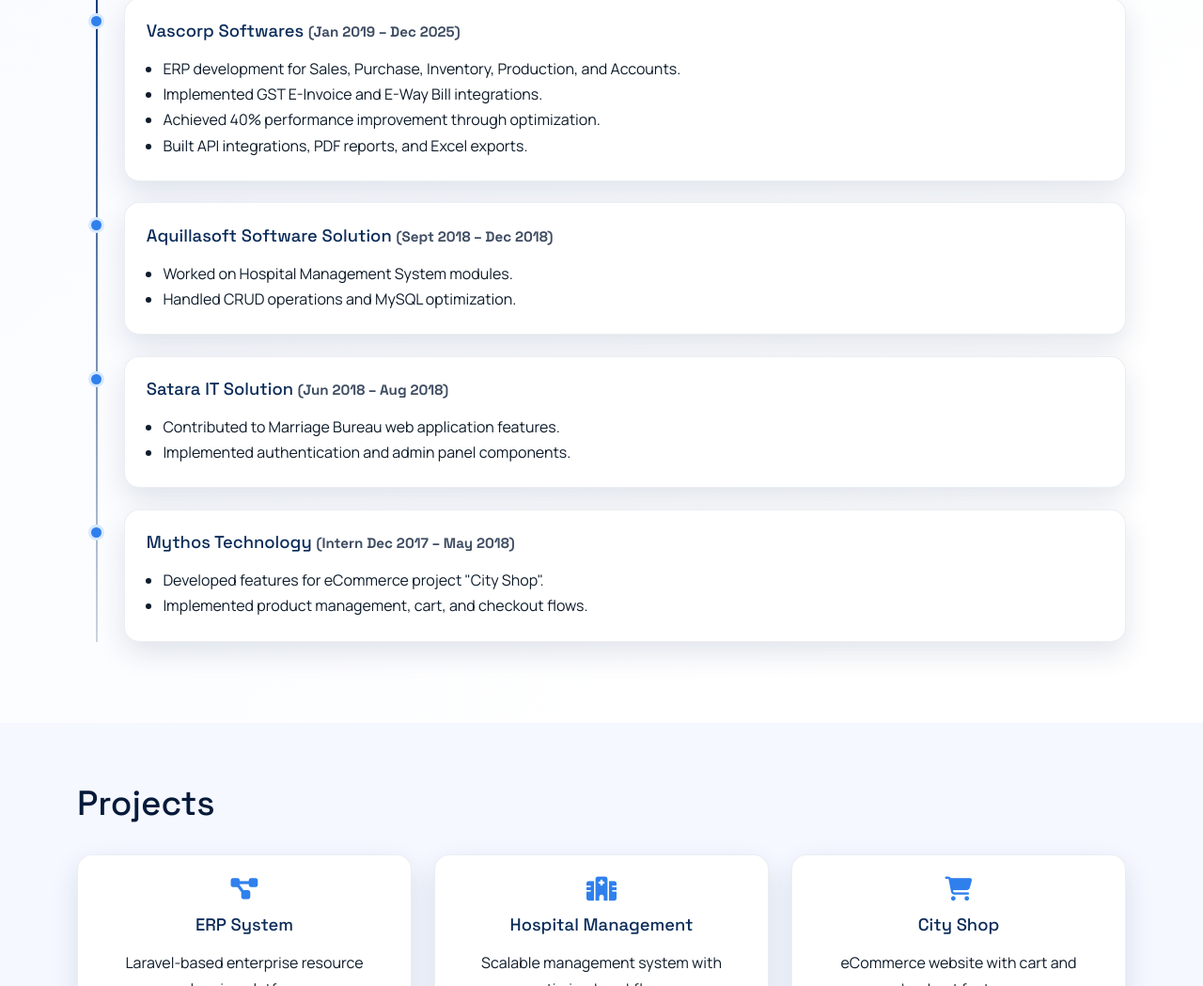
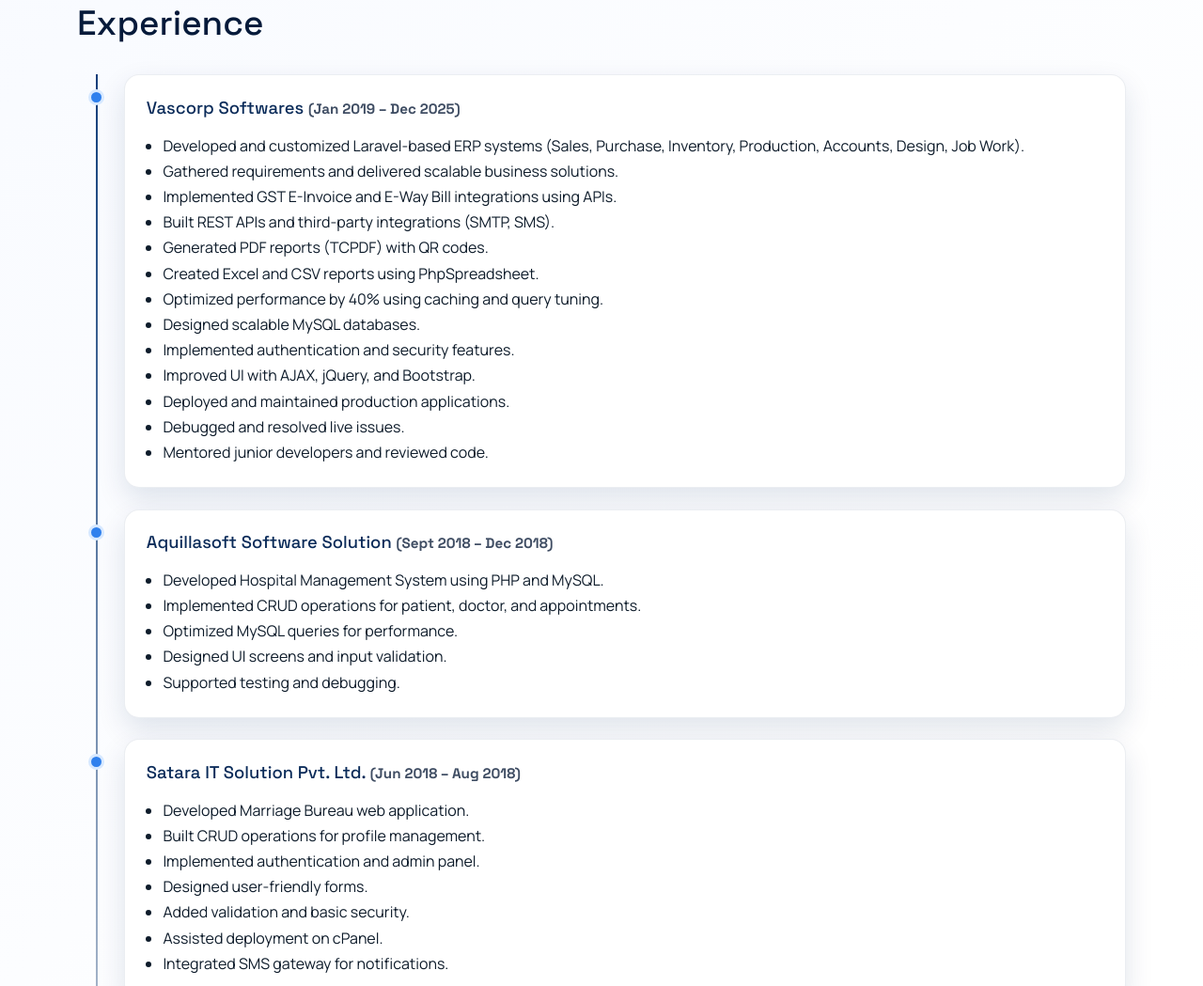
Before and after one commit to kiranbotalji/myportfolio, a plain HTML site: page index.html in a window 1280 px wide. Shown: the part 1751-2800 px from the top of the page at 94% size. Drawn offline with nearby package versions, Linux system fonts and the light colour scheme.

Commit message:
Initial commit

```diff
--- a/index.html
+++ b/index.html
@@ -43,12 +43,12 @@
           <p class="hero-intro fade-up">Hello, I am</p>
           <h1 class="hero-title fade-up delay-1">Kiran Botalji</h1>
           <h2 class="hero-role fade-up delay-2">PHP Laravel Developer</h2>
-          <p class="hero-tagline fade-up delay-3">Building scalable web applications &amp; ERP solutions</p>
+          <p class="hero-tagline fade-up delay-3">8 years experience building scalable ERP systems &amp; web applications</p>
           <div class="hero-actions fade-up delay-4">
-            <a href="assets/resume/resume-placeholder.txt" download class="btn btn-primary btn-lg me-2 mb-2">
+            <a href="assets/resume/Kiran_Botalji_PHP_Laravel_Developer_8Yrs.pdf" download class="btn btn-primary btn-lg me-2 mb-2">
               <i class="fa-solid fa-file-arrow-down me-2"></i>Download Resume
             </a>
-            <a href="mailto:youremail@example.com" class="btn btn-outline-light btn-lg mb-2">
+            <a href="mailto:botaljikiran@gmail.com" class="btn btn-outline-light btn-lg mb-2">
               <i class="fa-solid fa-envelope me-2"></i>Email
             </a>
             <a href="https://www.linkedin.com" target="_blank" rel="noopener noreferrer" class="btn btn-outline-light btn-lg mb-2">
@@ -71,8 +71,7 @@
         </div>
         <div class="card-custom fade-up delay-1">
           <p class="mb-0">
-            Experienced PHP Laravel Developer with 8 years of experience in developing web applications and ERP systems.
-            Skilled in REST APIs, MySQL, and third-party integrations including GST E-Invoice and E-Way Bill systems.
+            Experienced PHP Laravel Developer with 8 years of hands-on experience in developing, customizing, and maintaining scalable web applications and ERP systems. Strong expertise in Core PHP, Laravel, REST API development, and MySQL database design. Proven ability to understand business requirements and deliver efficient technical solutions across modules like Sales, Purchase, Inventory, Production, and Accounts. Experienced in GST-compliant E-Invoice and E-Way Bill integrations, third-party API integrations, and performance optimization. Passionate about writing clean, maintainable code and solving complex business problems.
           </p>
         </div>
       </div>
@@ -152,10 +151,19 @@
             <div class="card-custom">
               <h4>Vascorp Softwares <span>(Jan 2019 – Dec 2025)</span></h4>
               <ul class="mb-0">
-                <li>ERP development for Sales, Purchase, Inventory, Production, and Accounts.</li>
-                <li>Implemented GST E-Invoice and E-Way Bill integrations.</li>
-                <li>Achieved 40% performance improvement through optimization.</li>
-                <li>Built API integrations, PDF reports, and Excel exports.</li>
+                <li>Developed and customized Laravel-based ERP systems (Sales, Purchase, Inventory, Production, Accounts, Design, Job Work).</li>
+                <li>Gathered requirements and delivered scalable business solutions.</li>
+                <li>Implemented GST E-Invoice and E-Way Bill integrations using APIs.</li>
+                <li>Built REST APIs and third-party integrations (SMTP, SMS).</li>
+                <li>Generated PDF reports (TCPDF) with QR codes.</li>
+                <li>Created Excel and CSV reports using PhpSpreadsheet.</li>
+                <li>Optimized performance by 40% using caching and query tuning.</li>
+                <li>Designed scalable MySQL databases.</li>
+                <li>Implemented authentication and security features.</li>
+                <li>Improved UI with AJAX, jQuery, and Bootstrap.</li>
+                <li>Deployed and maintained production applications.</li>
+                <li>Debugged and resolved live issues.</li>
+                <li>Mentored junior developers and reviewed code.</li>
               </ul>
             </div>
           </article>
@@ -164,18 +172,26 @@
             <div class="card-custom">
               <h4>Aquillasoft Software Solution <span>(Sept 2018 – Dec 2018)</span></h4>
               <ul class="mb-0">
-                <li>Worked on Hospital Management System modules.</li>
-                <li>Handled CRUD operations and MySQL optimization.</li>
+                <li>Developed Hospital Management System using PHP and MySQL.</li>
+                <li>Implemented CRUD operations for patient, doctor, and appointments.</li>
+                <li>Optimized MySQL queries for performance.</li>
+                <li>Designed UI screens and input validation.</li>
+                <li>Supported testing and debugging.</li>
               </ul>
             </div>
           </article>
           <article class="timeline-item fade-up delay-2">
             <div class="timeline-dot"></div>
             <div class="card-custom">
-              <h4>Satara IT Solution <span>(Jun 2018 – Aug 2018)</span> </h4>
+              <h4>Satara IT Solution Pvt. Ltd. <span>(Jun 2018 – Aug 2018)</span></h4>
               <ul class="mb-0">
-                <li>Contributed to Marriage Bureau web application features.</li>
-                <li>Implemented authentication and admin panel components.</li>
+                <li>Developed Marriage Bureau web application.</li>
+                <li>Built CRUD operations for profile management.</li>
+                <li>Implemented authentication and admin panel.</li>
+                <li>Designed user-friendly forms.</li>
+                <li>Added validation and basic security.</li>
+                <li>Assisted deployment on cPanel.</li>
+                <li>Integrated SMS gateway for notifications.</li>
               </ul>
             </div>
           </article>
@@ -184,8 +200,12 @@
             <div class="card-custom">
               <h4>Mythos Technology <span>(Intern Dec 2017 – May 2018)</span></h4>
               <ul class="mb-0">
-                <li>Developed features for eCommerce project "City Shop".</li>
-                <li>Implemented product management, cart, and checkout flows.</li>
+                <li>Developed "City Shop" eCommerce web app.</li>
+                <li>Built product, cart, and checkout modules.</li>
+                <li>Managed inventory and order tracking.</li>
+                <li>Created admin panel features.</li>
+                <li>Tested and debugged application.</li>
+                <li>Deployed project on hosting server.</li>
               </ul>
             </div>
           </article>
@@ -271,9 +291,9 @@
           <div class="col-lg-5 fade-up">
             <div class="card-custom h-100">
               <h4>Get in touch</h4>
-              <p><i class="fa-solid fa-envelope me-2"></i>youremail@example.com</p>
-              <p><i class="fa-solid fa-phone me-2"></i>+91 98765 43210</p>
-              <p class="mb-0"><i class="fa-solid fa-location-dot me-2"></i>Pune, India</p>
+              <p><i class="fa-solid fa-envelope me-2"></i>botaljikiran@gmail.com</p>
+              <p><i class="fa-solid fa-phone me-2"></i>+91 9960043235</p>
+              <p class="mb-0"><i class="fa-solid fa-location-dot me-2"></i>Satara, Maharashtra, India</p>
             </div>
           </div>
           <div class="col-lg-7 fade-up delay-1">
```
Also changed, not shown: 3 other files.
